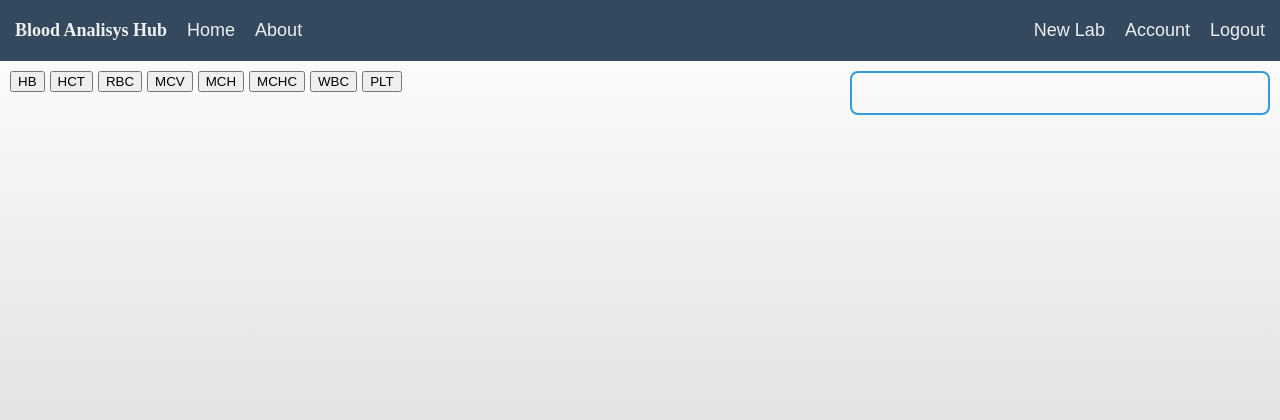
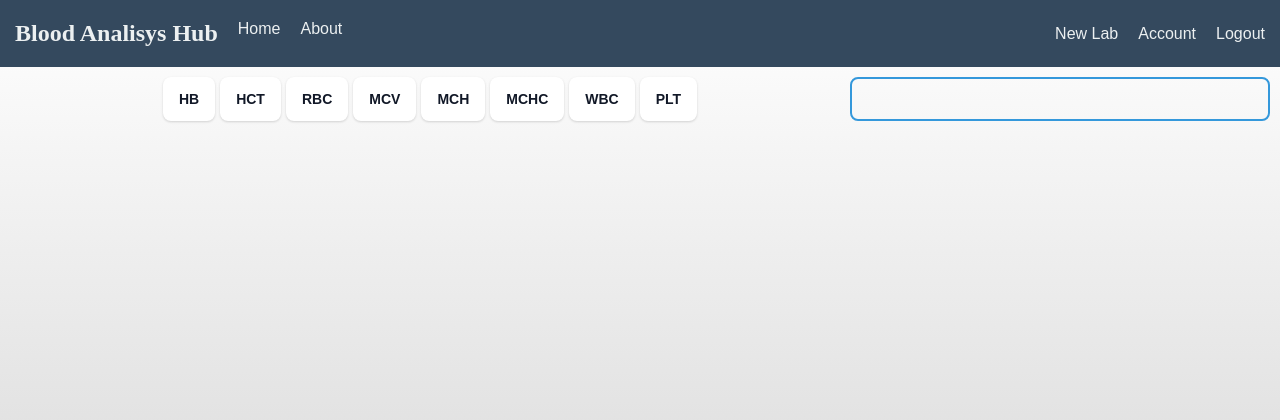
Before and after one commit to Connoisseur01/BloodAnalysis_Hub, a Flask app: page / in a window 1280 px wide. Shown: the top 420 px of the page. Run offline with Flask 3, Linux system fonts and the light colour scheme; the visitor is signed in with stand-in values (Sample User, id 1); data that the repository does not hold is empty.

Commit message:
Change button and home css

```diff
--- a/blood_analysis_hub/static/main.css
+++ b/blood_analysis_hub/static/main.css
@@ -9,14 +9,14 @@ body {
   background: linear-gradient(to bottom, #ffffff, #c9c9c9);
 }
 
-h1, h2, h3, h4, h5, h6 {
+/* h1, h2, h3, h4, h5, h6 {
   color: #444444;
-}
+} */
 
 header {
   width: 100%;
-  background-color: #34495e; /* Dark Blue Color */
-  color: #ecf0f1; /* Light Text Color */
+  background-color: #34495e;
+  color: #ecf0f1;
   padding: 0px;
   text-align: center;
 }
@@ -28,10 +28,10 @@ header {
   padding: 0 5px;
 }
 
-.brand {
+#brand {
   color: #ecf0f1;
   font-family: French Script MT;
-  font-size: 32px;
+  font-size: 1.5rem;
   font-weight: bold;
 }
 
@@ -45,10 +45,9 @@ header {
 
 .navbar-left a,
 .navbar-right a {
-  /* position: relative; */
   color: #ecf0f1;
   text-decoration: none;
-  font-size: 18px;
+  font-size: 1rem;
   padding-top: 20px;
   padding-bottom: 20px;
   padding-left: 10px;
@@ -57,9 +56,8 @@ header {
 
 .navbar-left a:hover,
 .navbar-right a:hover {
-  box-shadow: 0 4px 8px rgba(0, 0, 0, 0.2);
-  border-radius: 8px;
-  transition: box-shadow 0.3s ease, background-color 0.3s ease;
+  box-shadow: 0 4px .5rem rgba(0, 0, 0, 0.2);
+  border-radius: .5rem;
   background-color: #2c3e50;
 }
 
@@ -70,8 +68,8 @@ header {
   transform: translateX(-50%);
   padding: 15px;
   color: #ffffff;
-  border-radius: 8px;
-  box-shadow: 0 4px 8px rgba(0, 0, 0, 0.2);
+  border-radius: .5rem;
+  box-shadow: 0 4px .5rem rgba(0, 0, 0, 0.2);
 }
 
 .alert-success {
@@ -95,54 +93,58 @@ header {
   padding: 20px;
   text-align: center;
   border: 2px solid #3498db;
-  border-radius: 8px;
+  border-radius: .5rem;
 }
 
-.tests a{
-  font-size: 18px;
-  text-align: center;
-
+.test {
+  text-decoration: none;
+  border-radius: .5rem;
+  color: #111827;
+  font-weight: 600;
+  margin-bottom: 0.75rem;
 }
 
-.boxes {
+.test:hover {
+  color: #3498db;
+}
+
+.graph-buttons {
   grid-column: span 2;
   grid-row: 1;
   display: flex;
   flex-direction: row;
+  justify-content: center;
   gap: 5px;
 }
+
+.option{
+  background-color: #FFFFFF;
+  border: 0;
+  border-radius: .5rem;
+  box-sizing: border-box;
+  color: #111827;
+  font-size: .875rem;
+  font-weight: 600;
+  line-height: 1.25rem;
+  padding: .75rem 1rem;
+  text-align: center;
+  text-decoration: none #D1D5DB solid;
+  text-decoration-thickness: auto;
+  box-shadow: 0 1px 3px 0 rgba(0, 0, 0, 0.1), 0 1px 2px 0 rgba(0, 0, 0, 0.06);
+  cursor: pointer;
+  user-select: none;
+  -webkit-user-select: none;
+  touch-action: manipulation;
+}
+
+.option:hover {
+  background-color: rgb(249,250,251);
+}
+
 
 #graphContainer {
   grid-row-start: 2;
   grid-column: span 2;
-  display: flex;
-  flex-wrap: wrap;
-}
-
-#graphContainer canvas {
-  width: 200px;
-}
-
-.styled-checkbox {
-  appearance: none;
-  width: 20px;
-  height: 20px;
-  border: 2px solid #3498db;
-  border-radius: 4px;
-  outline: none;
-  cursor: pointer;
-}
-
-.styled-checkbox:checked {
-  background-color: #3498db;
-}
-
-.boxes label {
-  margin-left: 10px;
-  margin-right: 2px;
-  font-size: 20px;
-  color: #333;
-  cursor: pointer;
 }
 
 .pagination {
--- a/blood_analysis_hub/templates/home.html
+++ b/blood_analysis_hub/templates/home.html
@@ -3,30 +3,30 @@
     <main class="home">
         <div class="tests">
             {% for test in page_tests.items %}
-                <div class="test">
-                    <a href="{{ url_for('tests.test', test_id=test.id) }}">{{ test.title }}</a>
+                <a href="{{ url_for('tests.test', test_id=test.id) }}" class="test">
+                    <h2>{{ test.title }}</h2>
                     <p>on {{ test.date_posted.strftime('%Y-%m-%d') }}</p>
-                </div>
+                </a>
             {% endfor %}
         </div>
         <div class="pagination">
             {% for page_num in page_tests.iter_pages(left_edge=1, right_edge=1, left_current=1, right_current=2) %}
                 {% if page_num %}
-                    <a href="{{ url_for('main.home', page=page_num) }}">{{ page_num }}</a>
+                    <a class="option" href="{{ url_for('main.home', page=page_num) }}">{{ page_num }}</a>
                 {% else %}
                 ...
                 {% endif %}
             {% endfor %}
         </div>
-        <div class="boxes">
-            <button id="HB" onclick="show_graph(this.id)">HB</button>
-            <button id="HCT" onclick="show_graph(this.id)">HCT</button>
-            <button id="RBC" onclick="show_graph(this.id)">RBC</button>
-            <button id="MCV" onclick="show_graph(this.id)">MCV</button>
-            <button id="MCH" onclick="show_graph(this.id)">MCH</button>
-            <button id="MCHC" onclick="show_graph(this.id)">MCHC</button>
-            <button id="WBC" onclick="show_graph(this.id)">WBC</button>
-            <button id="PLT" onclick="show_graph(this.id)">PLT</button>
+        <div class="graph-buttons">
+            <button class="option" id="HB" onclick="show_graph(this.id)">HB</button>
+            <button class="option" id="HCT" onclick="show_graph(this.id)">HCT</button>
+            <button class="option" id="RBC" onclick="show_graph(this.id)">RBC</button>
+            <button class="option" id="MCV" onclick="show_graph(this.id)">MCV</button>
+            <button class="option" id="MCH" onclick="show_graph(this.id)">MCH</button>
+            <button class="option" id="MCHC" onclick="show_graph(this.id)">MCHC</button>
+            <button class="option" id="WBC" onclick="show_graph(this.id)">WBC</button>
+            <button class="option" id="PLT" onclick="show_graph(this.id)">PLT</button>
         </div>
 
         <container id="graphContainer"></container>
--- a/blood_analysis_hub/templates/layout.html
+++ b/blood_analysis_hub/templates/layout.html
@@ -20,7 +20,7 @@
     <header>
         <div class="navbar">
           <div class="navbar-left">
-            <a class="brand" href="/">Blood Analisys Hub</a>
+            <a id="brand" href="/">Blood Analisys Hub</a>
             <a href="{{ url_for('main.home') }}">Home</a>
             <a href="{{ url_for('main.about') }}">About</a>
           </div>
```
